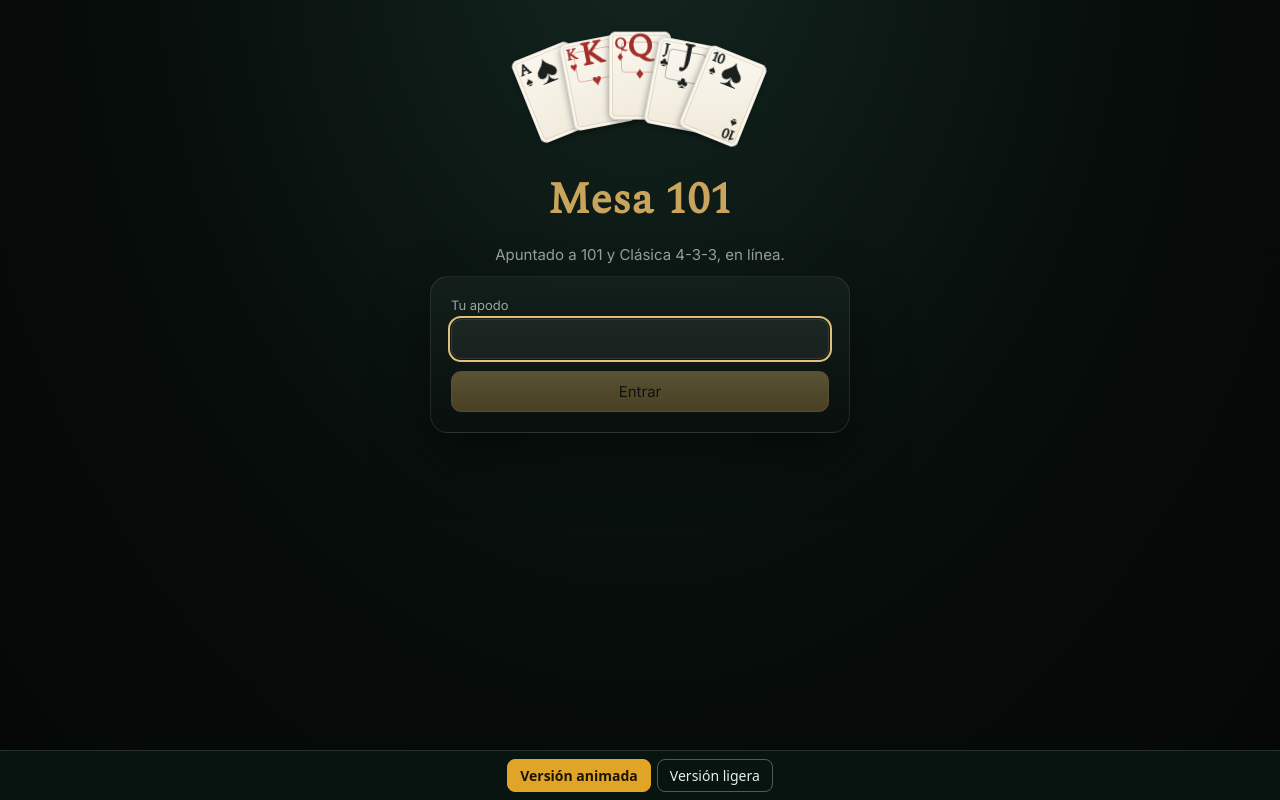
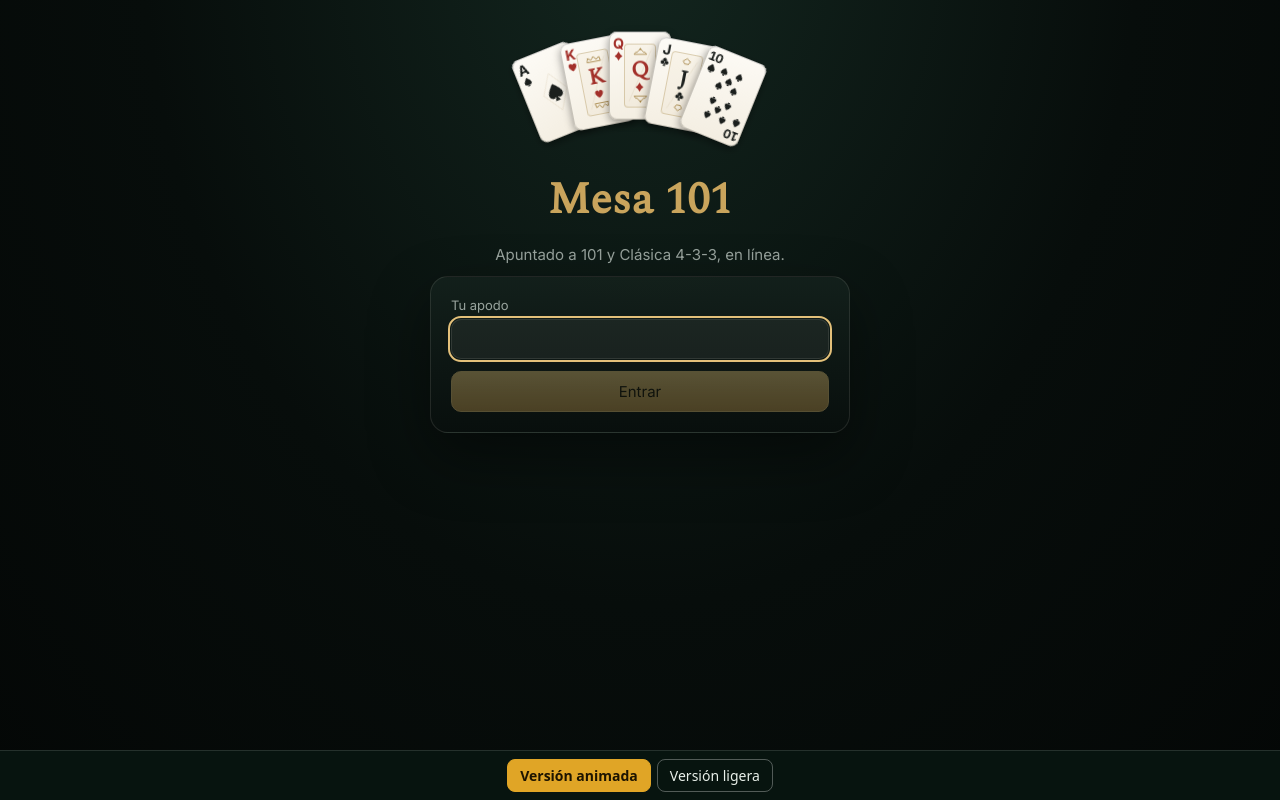
Before and after one commit to Jtoscanoa/Entrega-3-FAS, a React (Vite) app in the folder frontend/: page / in a window 1280 px wide. Both pictures are taken after a click on the button "Versión animada". Built offline with nearby package versions, Linux system fonts and the light colour scheme.

Commit message:
SPA animada: redisena modelos SVG de cartas y refina bordes de resalte

```diff
--- /dev/null
+++ b/frontend/src/presentacion/animada/CartasSvg.tsx
@@ -0,0 +1,153 @@
+// Modelos vectoriales propios para las 52 cartas + comodín y el reverso.
+// Separa estrictamente las columnas de esquina de la zona interior para evitar solapes en cualquier tamaño.
+import { infoCarta } from '../../cartas';
+
+/** Posiciones porcentuales (x, y, invertido) dentro de la zona central .a-lienzo-carta. */
+const PIPS_POR_VALOR: Record<number, ReadonlyArray<readonly [number, number, boolean?]>> = {
+  2: [[50, 17], [50, 83, true]],
+  3: [[50, 16], [50, 50], [50, 84, true]],
+  4: [[26, 17], [74, 17], [26, 83, true], [74, 83, true]],
+  5: [[26, 17], [74, 17], [50, 50], [26, 83, true], [74, 83, true]],
+  6: [[26, 16], [74, 16], [26, 50], [74, 50], [26, 84, true], [74, 84, true]],
+  7: [[26, 16], [74, 16], [50, 33], [26, 50], [74, 50], [26, 84, true], [74, 84, true]],
+  8: [[26, 16], [74, 16], [50, 33], [26, 50], [74, 50], [50, 67, true], [26, 84, true], [74, 84, true]],
+  9: [[26, 14], [74, 14], [26, 38], [74, 38], [50, 50], [26, 62, true], [74, 62, true], [26, 86, true], [74, 86, true]],
+  10: [[26, 14], [74, 14], [50, 26], [26, 38], [74, 38], [26, 62, true], [74, 62, true], [50, 74, true], [26, 86, true], [74, 86, true]],
+};
+
+export function PaloSvg({ pinta, className }: { pinta: string; className?: string }) {
+  return (
+    <svg viewBox="0 0 24 24" className={['a-palo-svg', className ?? ''].join(' ')} aria-hidden="true">
+      {pinta === 'C' && (
+        <path
+          d="M12 20.6 C12 20.6 3.5 14.8 3.5 8.8 A4.4 4.4 0 0 1 12 6.8 A4.4 4.4 0 0 1 20.5 8.8 C20.5 14.8 12 20.6 12 20.6 Z"
+          fill="currentColor"
+        />
+      )}
+      {pinta === 'D' && (
+        <path d="M12 2.4 Q15.2 8.8 20.6 12 Q15.2 15.2 12 21.6 Q8.8 15.2 3.4 12 Q8.8 8.8 12 2.4 Z" fill="currentColor" />
+      )}
+      {pinta === 'T' && (
+        <g fill="currentColor">
+          <circle cx="12" cy="7.2" r="4.05" />
+          <circle cx="7.4" cy="13.1" r="4.05" />
+          <circle cx="16.6" cy="13.1" r="4.05" />
+          <path d="M12 12.2 L9.3 20.8 H14.7 Z" />
+        </g>
+      )}
+      {pinta === 'P' && (
+        <path
+          d="M12 2.4 C12 2.4 4.2 9.4 4.2 14.1 A4.1 4.1 0 0 0 11.1 17 L9.2 21.2 H14.8 L12.9 17 A4.1 4.1 0 0 0 19.8 14.1 C19.8 9.4 12 2.4 12 2.4 Z"
+          fill="currentColor"
+        />
+      )}
+      {pinta !== 'C' && pinta !== 'D' && pinta !== 'T' && pinta !== 'P' && (
+        <path
+          d="M12 2 L14.1 8.4 L19.1 4.9 L15.6 9.9 L22 12 L15.6 14.1 L19.1 19.1 L14.1 15.6 L12 22 L9.9 15.6 L4.9 19.1 L8.4 14.1 L2 12 L8.4 9.9 L4.9 4.9 L9.9 8.4 Z"
+          fill="currentColor"
+        />
+      )}
+    </svg>
+  );
+}
+
+function InsigniaFigura({ valor }: { valor: string }) {
+  return (
+    <svg viewBox="0 0 36 16" className="a-insignia-figura" aria-hidden="true">
+      {valor === 'K' && (
+        <path d="M5 13 L7 5 L13 9.5 L18 3 L23 9.5 L29 5 L31 13 Z" fill="none" stroke="currentColor" strokeWidth="1.5" strokeLinejoin="round" />
+      )}
+      {valor === 'Q' && (
+        <g fill="none" stroke="currentColor" strokeWidth="1.4" strokeLinejoin="round">
+          <path d="M6 13 Q9 7 12 9 Q15 4 18 3 Q21 4 24 9 Q27 7 30 13 Z" />
+          <circle cx="18" cy="2.8" r="1.1" fill="currentColor" />
+        </g>
+      )}
+      {valor === 'J' && (
+        <path d="M18 2.4 L25 7.5 L21.8 13 H14.2 L11 7.5 Z" fill="none" stroke="currentColor" strokeWidth="1.5" strokeLinejoin="round" />
+      )}
+    </svg>
+  );
+}
+
+export function CaraCarta({ codigo }: { codigo: string }) {
+  const c = infoCarta(codigo);
+  const figura = c.valor === 'J' || c.valor === 'Q' || c.valor === 'K';
+  const esAs = c.valor === 'A';
+  const comodin = codigo === '*';
+  const doble = c.valor.length > 1;
+  const pips = PIPS_POR_VALOR[c.rango];
+
+  return (
+    <div className={['a-cara', c.roja ? 'roja' : '', figura ? 'figura' : '', comodin ? 'comodin' : ''].join(' ')}>
+      <span className={['a-esquina arriba', doble ? 'doble' : ''].join(' ')}>
+        <b>{c.valor}</b>
+        {!comodin && <PaloSvg pinta={c.pinta} className="a-palo-esquina" />}
+      </span>
+
+      <span className="a-lienzo-carta" aria-hidden="true">
+        {comodin && (
+          <span className="a-comodin-centro">
+            <PaloSvg pinta="*" className="a-palo-comodin" />
+            <small>101</small>
+          </span>
+        )}
+
+        {esAs && (
+          <span className="a-as-centro">
+            <svg className="a-as-marco" viewBox="0 0 60 88">
+              <polygon points="30,6 54,44 30,82 6,44" fill="none" stroke="currentColor" strokeWidth="1" />
+            </svg>
+            <PaloSvg pinta={c.pinta} className="a-palo-as" />
+          </span>
+        )}
+
+        {figura && (
+          <span className="a-marco-figura">
+            <svg className="a-figura-linea" viewBox="0 0 60 90" preserveAspectRatio="none">
+              <line x1="8" y1="82" x2="52" y2="8" stroke="currentColor" strokeWidth="0.9" />
+            </svg>
+            <span className="a-figura-cabeza">
+              <InsigniaFigura valor={c.valor} />
+            </span>
+            <span className="a-figura-centro">
+              <em>{c.valor}</em>
+              <PaloSvg pinta={c.pinta} className="a-palo-figura" />
+            </span>
+            <span className="a-figura-cabeza espejo">
+              <InsigniaFigura valor={c.valor} />
+            </span>
+          </span>
+        )}
+
+        {pips && pips.map(([x, y, inv], idx) => (
+          <span
+            key={idx}
+            className="a-pip"
+            style={{
+              left: `${x}%`,
+              top: `${y}%`,
+              transform: `translate(-50%, -50%)${inv ? ' rotate(180deg)' : ''}`,
+            }}
+          >
+            <PaloSvg pinta={c.pinta} />
+          </span>
+        ))}
+      </span>
+
+      <span className={['a-esquina abajo', doble ? 'doble' : ''].join(' ')}>
+        <b>{c.valor}</b>
+        {!comodin && <PaloSvg pinta={c.pinta} className="a-palo-esquina" />}
+      </span>
+    </div>
+  );
+}
+
+export function DorsoCarta() {
+  return (
+    <div className="a-dorso" aria-hidden="true">
+      <span className="a-dorso-filete" />
+      <span className="a-dorso-sello">101</span>
+    </div>
+  );
+}
--- a/frontend/src/presentacion/animada/animada.css
+++ b/frontend/src/presentacion/animada/animada.css
@@ -46,37 +46,65 @@
 .a-boton.fantasma { overflow: visible; background: none; border-color: transparent; color: var(--a-tenue); text-decoration: underline; padding: 6px 8px; }
 .a-raiz .a-boton:disabled { opacity: .38; cursor: not-allowed; }
 
-/* Cartas: dos caras y giro 3D */
+/* Cartas: dos caras, geometría limpia SVG y giro 3D */
 .a-carta { position: relative; display: block; width: var(--cw); height: calc(var(--cw) * 1.42); perspective: 700px; }
 .a-carta-interior { position: relative; width: 100%; height: 100%; transform-style: preserve-3d; }
-.a-frente, .a-reverso { position: absolute; inset: 0; border-radius: 7px; backface-visibility: hidden; -webkit-backface-visibility: hidden; box-shadow: 0 2px 7px rgba(0, 0, 0, .4); }
+.a-frente, .a-reverso { position: absolute; inset: 0; border-radius: 8px; backface-visibility: hidden; -webkit-backface-visibility: hidden; box-shadow: 0 3px 9px rgba(0, 0, 0, .42); }
 .a-reverso { transform: rotateY(180deg); }
 .a-cara {
-  position: absolute; inset: 0; border-radius: 7px; overflow: hidden; color: var(--a-negro-carta);
-  background: linear-gradient(160deg, #fbf8f0 0%, #f0e9da 100%);
-  box-shadow: inset 0 0 0 1px rgba(0, 0, 0, .1), inset 0 0 0 3px #fbf8f0, inset 0 0 0 4px rgba(160, 128, 64, .22);
+  position: absolute; inset: 0; border-radius: 8px; overflow: hidden; color: var(--a-negro-carta);
+  background: linear-gradient(165deg, #fdfbf6 0%, #f3ede0 100%);
+  box-shadow: inset 0 0 0 1px rgba(28, 24, 16, .22), inset 0 1px 0 rgba(255, 255, 255, .9);
   font-family: var(--a-serif);
 }
 .a-cara.roja { color: var(--a-rojo-carta); }
-.a-esquina { position: absolute; display: flex; flex-direction: column; align-items: center; line-height: .92; font-size: calc(var(--cw) * .255); }
+.a-palo-svg { display: block; width: 100%; height: 100%; }
+.a-esquina {
+  position: absolute; display: flex; flex-direction: column; align-items: center; justify-content: flex-start; gap: 1px;
+  width: 22%; line-height: .95; font-family: var(--a-sans); font-size: calc(var(--cw) * .23);
+}
 .a-esquina b { font-weight: 700; font-variant-numeric: lining-nums tabular-nums; }
-.a-esquina.doble b { font-size: .92em; letter-spacing: -.06em; }
-.a-esquina i { font-style: normal; font-size: .8em; }
-.a-esquina.arriba { top: 6%; left: 8%; }
-.a-esquina.abajo { bottom: 6%; right: 8%; transform: rotate(180deg); }
-.a-centro { position: absolute; inset: 0; display: grid; place-items: center; font-size: calc(var(--cw) * .56); line-height: 1; }
-.a-cara.figura .a-centro { display: flex; flex-direction: column; justify-content: center; align-items: center; gap: 2px; }
-.a-cara.figura .a-centro::before { content: ""; position: absolute; inset: 20% 19%; border: 1px solid currentColor; border-radius: 4px; opacity: .3; }
-.a-cara.figura em { font-style: normal; font-weight: 600; font-size: calc(var(--cw) * .44); }
-.a-cara.figura small { font-size: calc(var(--cw) * .22); }
+.a-esquina.doble b { font-size: .86em; letter-spacing: -.06em; }
+.a-palo-esquina { width: .78em; height: .78em; }
+.a-esquina.arriba { top: 5.5%; left: 4.5%; }
+.a-esquina.abajo { bottom: 5.5%; right: 4.5%; transform: rotate(180deg); }
+.a-lienzo-carta { position: absolute; inset: 13.5% 24%; pointer-events: none; }
+.a-pip { position: absolute; width: calc(var(--cw) * .165); height: calc(var(--cw) * .165); }
+.a-as-centro { position: relative; display: grid; place-items: center; width: 100%; height: 100%; }
+.a-as-marco { position: absolute; inset: 4% 2%; width: 96%; height: 92%; opacity: .24; color: #9c7c3e; }
+.a-palo-as { width: calc(var(--cw) * .36); height: calc(var(--cw) * .36); }
+.a-marco-figura {
+  position: relative; width: 100%; height: 100%; border-radius: 4px;
+  border: 1px solid rgba(160, 128, 64, .34); background: rgba(201, 164, 92, .055);
+  display: flex; flex-direction: column; align-items: center; justify-content: space-between; padding: 8% 0;
+}
+.a-figura-linea { position: absolute; inset: 0; width: 100%; height: 100%; opacity: .16; color: #8c6b2f; }
+.a-figura-cabeza { position: relative; width: 62%; height: 18%; color: #9e7b38; display: grid; place-items: center; }
+.a-figura-cabeza.espejo { transform: rotate(180deg); }
+.a-insignia-figura { width: 100%; height: 100%; }
+.a-figura-centro { position: relative; display: flex; flex-direction: column; align-items: center; gap: 1px; line-height: 1; }
+.a-figura-centro em { font-style: normal; font-weight: 700; font-size: calc(var(--cw) * .36); }
+.a-palo-figura { width: calc(var(--cw) * .18); height: calc(var(--cw) * .18); }
+.a-comodin-centro {
+  width: 100%; height: 100%; border-radius: 5px; border: 1px dashed rgba(184, 137, 61, .55);
+  background: rgba(201, 164, 92, .07); display: flex; flex-direction: column; align-items: center; justify-content: center; gap: 3px;
+  color: #9e7832;
+}
+.a-palo-comodin { width: calc(var(--cw) * .34); height: calc(var(--cw) * .34); }
+.a-comodin-centro small { font-family: var(--a-serif); font-weight: 700; font-size: calc(var(--cw) * .16); letter-spacing: .06em; color: #193b30; }
 .a-dorso {
-  position: absolute; inset: 0; border-radius: 7px; display: grid; place-items: center;
-  background: repeating-linear-gradient(45deg, rgba(201, 164, 92, .16) 0 1px, transparent 1px 7px),
-              repeating-linear-gradient(-45deg, rgba(201, 164, 92, .16) 0 1px, transparent 1px 7px),
-              linear-gradient(160deg, #1e3e34, #0e211b);
-  box-shadow: inset 0 0 0 3px #0e211b, inset 0 0 0 4px rgba(201, 164, 92, .5);
+  position: absolute; inset: 0; border-radius: 8px; display: grid; place-items: center;
+  background: repeating-linear-gradient(45deg, rgba(201, 164, 92, .12) 0 1px, transparent 1px 6px),
+              repeating-linear-gradient(-45deg, rgba(201, 164, 92, .12) 0 1px, transparent 1px 6px),
+              linear-gradient(160deg, #1a382e, #0c1d18);
+  box-shadow: inset 0 0 0 1px rgba(201, 164, 92, .35), inset 0 0 0 3px #0c1d18, inset 0 0 0 4px rgba(201, 164, 92, .52);
 }
-.a-dorso span { font-family: var(--a-serif); font-weight: 700; font-variant-numeric: lining-nums tabular-nums; font-size: calc(var(--cw) * .2); color: var(--a-laton); letter-spacing: .05em; padding: 2px 4px; background: #0e211b; border-radius: 3px; }
+.a-dorso-filete { position: absolute; inset: 6px; border-radius: 4px; border: 1px solid rgba(201, 164, 92, .24); pointer-events: none; }
+.a-dorso-sello {
+  position: relative; font-family: var(--a-serif); font-weight: 700; font-variant-numeric: lining-nums tabular-nums;
+  font-size: calc(var(--cw) * .19); color: var(--a-laton); letter-spacing: .05em; padding: 2px 5px;
+  background: #0c1d18; border: 1px solid rgba(201, 164, 92, .36); border-radius: 4px;
+}
 
 /* Encabezado */
 .a-encabezado { display: flex; align-items: center; gap: 12px; flex-wrap: wrap; padding: 10px 18px; border-bottom: 1px solid var(--a-borde); background: rgba(4, 8, 7, .6); }
@@ -124,8 +152,8 @@
 
 /* Asientos */
 .a-rivales { position: relative; z-index: 1; display: flex; justify-content: center; flex-wrap: wrap; gap: clamp(8px, 4vw, 36px); }
-.a-asiento { position: relative; display: flex; align-items: center; gap: 10px; padding: 7px 12px 7px 7px; border-radius: 40px; background: rgba(4, 10, 8, .5); border: 1px solid var(--a-borde); }
-.a-asiento.en-turno { border-color: rgba(227, 192, 122, .45); }
+.a-asiento { position: relative; display: flex; align-items: center; gap: 10px; padding: 7px 12px 7px 7px; border-radius: 40px; background: rgba(4, 10, 8, .54); border: 1px solid var(--a-borde); }
+.a-asiento.en-turno { border-color: rgba(227, 192, 122, .62); box-shadow: inset 0 0 12px rgba(227, 192, 122, .12), 0 0 14px rgba(227, 192, 122, .14); }
 .a-asiento-avatar { position: relative; display: inline-flex; flex: none; }
 .a-marca-eliminado {
   position: absolute; left: 10%; right: 10%; top: calc(50% - 1.5px); height: 3px; border-radius: 2px;
@@ -140,7 +168,7 @@
 .a-dorsos { position: relative; width: 34px; height: 30px; --cw: 20px; }
 .a-dorsos > span { position: absolute; left: 7px; top: 0; width: 20px; height: 28px; transform-origin: 50% 100%; }
 .a-dorsos .a-dorso { border-radius: 3px; box-shadow: inset 0 0 0 1px rgba(201, 164, 92, .45), 0 1px 3px rgba(0, 0, 0, .4); }
-.a-dorsos .a-dorso span { display: none; }
+.a-dorsos .a-dorso-filete, .a-dorsos .a-dorso-sello { display: none; }
 .a-yo { position: relative; z-index: 1; display: flex; }
 
 /* Avatar con anillo de turno */
@@ -165,8 +193,8 @@
 .a-pila, .a-pila-pozo { position: relative; display: block; width: var(--cw); height: calc(var(--cw) * 1.42); }
 .a-pila > span { position: absolute; inset: 0; }
 .a-mazo .a-pila::after, .a-pozo .a-pila-pozo::after {
-  content: ""; position: absolute; inset: -5px; border-radius: 10px; opacity: 0; pointer-events: none;
-  box-shadow: 0 0 0 2px var(--a-turno), 0 0 26px rgba(227, 192, 122, .45);
+  content: ""; position: absolute; inset: -3px; border-radius: 10px; opacity: 0; pointer-events: none;
+  border: 1px solid var(--a-turno); box-shadow: 0 0 18px rgba(227, 192, 122, .28);
 }
 .a-mazo.activo .a-pila::after, .a-pozo.activo .a-pila-pozo::after { animation: a-pulso 1.6s ease-in-out infinite; }
 @keyframes a-pulso { 0%, 100% { opacity: .25; } 50% { opacity: 1; } }
@@ -243,8 +271,27 @@
   80% { opacity: 1; }
   92% { transform: translateX(130%) skewX(-20deg); opacity: 0; }
 }
-.a-halo { position: absolute; inset: -3px; border-radius: 9px; pointer-events: none; opacity: 0; box-shadow: 0 0 0 2px var(--a-turno), 0 10px 22px rgba(227, 192, 122, .3); }
-.a-boton-carta.nueva::after { content: ""; position: absolute; top: -5px; right: -4px; width: 9px; height: 9px; border-radius: 50%; background: #9fd6f5; box-shadow: 0 0 8px rgba(159, 214, 245, .9); }
+.a-halo {
+  position: absolute; inset: -2px; border-radius: 10px; pointer-events: none; opacity: 0;
+  border: 1px solid #f2d794; box-shadow: 0 8px 20px rgba(227, 192, 122, .26);
+}
+.a-halo-anillo {
+  position: absolute; inset: -1px; padding: 1.5px; border-radius: inherit; overflow: hidden; pointer-events: none;
+  -webkit-mask: linear-gradient(#000 0 0) content-box, linear-gradient(#000 0 0);
+  -webkit-mask-composite: xor;
+  mask: linear-gradient(#000 0 0) content-box, linear-gradient(#000 0 0);
+  mask-composite: exclude;
+}
+.a-halo-giro {
+  position: absolute; inset: -80%; pointer-events: none;
+  background: conic-gradient(from 0deg, transparent 0 28%, rgba(255, 246, 214, .9) 36%, transparent 46%, transparent 78%, rgba(227, 192, 122, .65) 86%, transparent 96%);
+  animation: a-luz-borde 3.2s linear infinite;
+}
+@keyframes a-luz-borde { from { transform: rotate(0deg); } to { transform: rotate(360deg); } }
+.a-boton-carta.nueva::after {
+  content: ""; position: absolute; top: 5px; right: 5px; width: 6px; height: 6px; border-radius: 1px;
+  transform: rotate(45deg); background: #8acbf0; box-shadow: 0 0 0 1px rgba(15, 36, 48, .28);
+}
 .a-mover { display: flex; align-items: center; justify-content: center; gap: 10px; flex-wrap: wrap; min-height: 36px; font-size: 13px; text-align: center; }
 .a-acciones { display: flex; gap: 10px; justify-content: center; flex-wrap: wrap; margin: 6px 0 8px; }
 .a-zona-mano > .a-pequeno { text-align: center; }
@@ -349,7 +396,7 @@
 }
 
 @media (prefers-reduced-motion: reduce) {
-  .a-brillo, .a-barrido-turno { animation: none; }
+  .a-brillo, .a-barrido-turno, .a-halo-giro { animation: none; }
   .a-barrido-turno, .a-boton:not(.fantasma)::before { display: none; }
   .a-boton:not(:disabled):active { transform: none; }
   .a-mazo.activo .a-pila::after, .a-pozo.activo .a-pila-pozo::after { animation: none; opacity: 1; }
--- a/frontend/src/presentacion/animada/comun.tsx
+++ b/frontend/src/presentacion/animada/comun.tsx
@@ -1,8 +1,11 @@
-// Piezas compartidas de la version animada: cartas dibujadas con CSS (sin imagenes con derechos), avatares
+// Piezas compartidas de la version animada: cartas vectoriales propias (sin imagenes con derechos), avatares
 // con iniciales y utilidades de movimiento. Solo se anima transform y opacity.
 import { motion, useReducedMotion } from 'motion/react';
 import { useCallback, useEffect, useRef, useState } from 'react';
 import { infoCarta } from '../../cartas';
+import { CaraCarta, DorsoCarta } from './CartasSvg';
+
+export { CaraCarta, DorsoCarta };
 
 const NOMBRE_PINTA: Record<string, string> = { C: 'corazones', D: 'diamantes', T: 'tréboles', P: 'picas' };
 const NOMBRE_VALOR: Record<string, string> = { A: 'As', J: 'Jota', Q: 'Reina', K: 'Rey' };
@@ -12,26 +15,6 @@ export function nombreCarta(codigo: string): string {
   if (codigo === '*') return 'Comodín, 0 puntos';
   const c = infoCarta(codigo);
   return `${NOMBRE_VALOR[c.valor] ?? c.valor} de ${NOMBRE_PINTA[c.pinta] ?? c.pinta}, ${c.puntos} puntos`;
-}
-
-export function CaraCarta({ codigo }: { codigo: string }) {
-  const c = infoCarta(codigo);
-  const figura = ['J', 'Q', 'K'].includes(c.valor);
-  const comodin = codigo === '*';
-  const doble = c.valor.length > 1;
-  return (
-    <div className={['a-cara', c.roja ? 'roja' : '', figura ? 'figura' : ''].join(' ')}>
-      <span className={['a-esquina arriba', doble ? 'doble' : ''].join(' ')}><b>{c.valor}</b><i>{c.simbolo}</i></span>
-      <span className="a-centro" aria-hidden="true">
-        {comodin ? '★' : figura ? <><em>{c.valor}</em><small>{c.simbolo}</small></> : c.simbolo}
-      </span>
-      <span className={['a-esquina abajo', doble ? 'doble' : ''].join(' ')}><b>{c.valor}</b><i>{c.simbolo}</i></span>
-    </div>
-  );
-}
-
-export function DorsoCarta() {
-  return <div className="a-dorso" aria-hidden="true"><span>101</span></div>;
 }
 
 /** Carta con dos caras: gira en 3D cuando pasa de boca abajo a boca arriba o completa una vuelta al robar. */
```
Also changed, not shown: frontend/src/presentacion/animada/Mano.tsx (+7 -1 lines).
